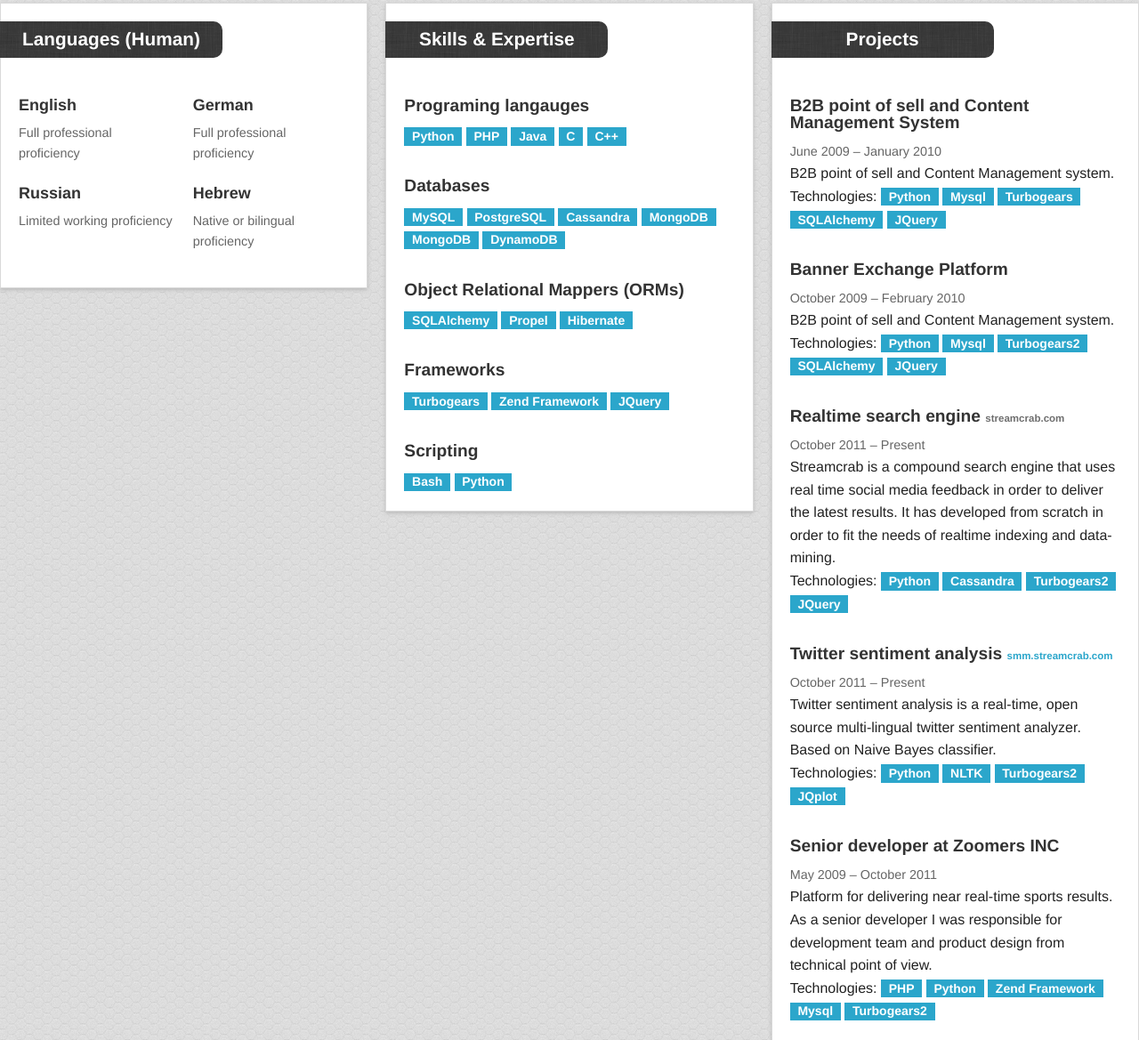
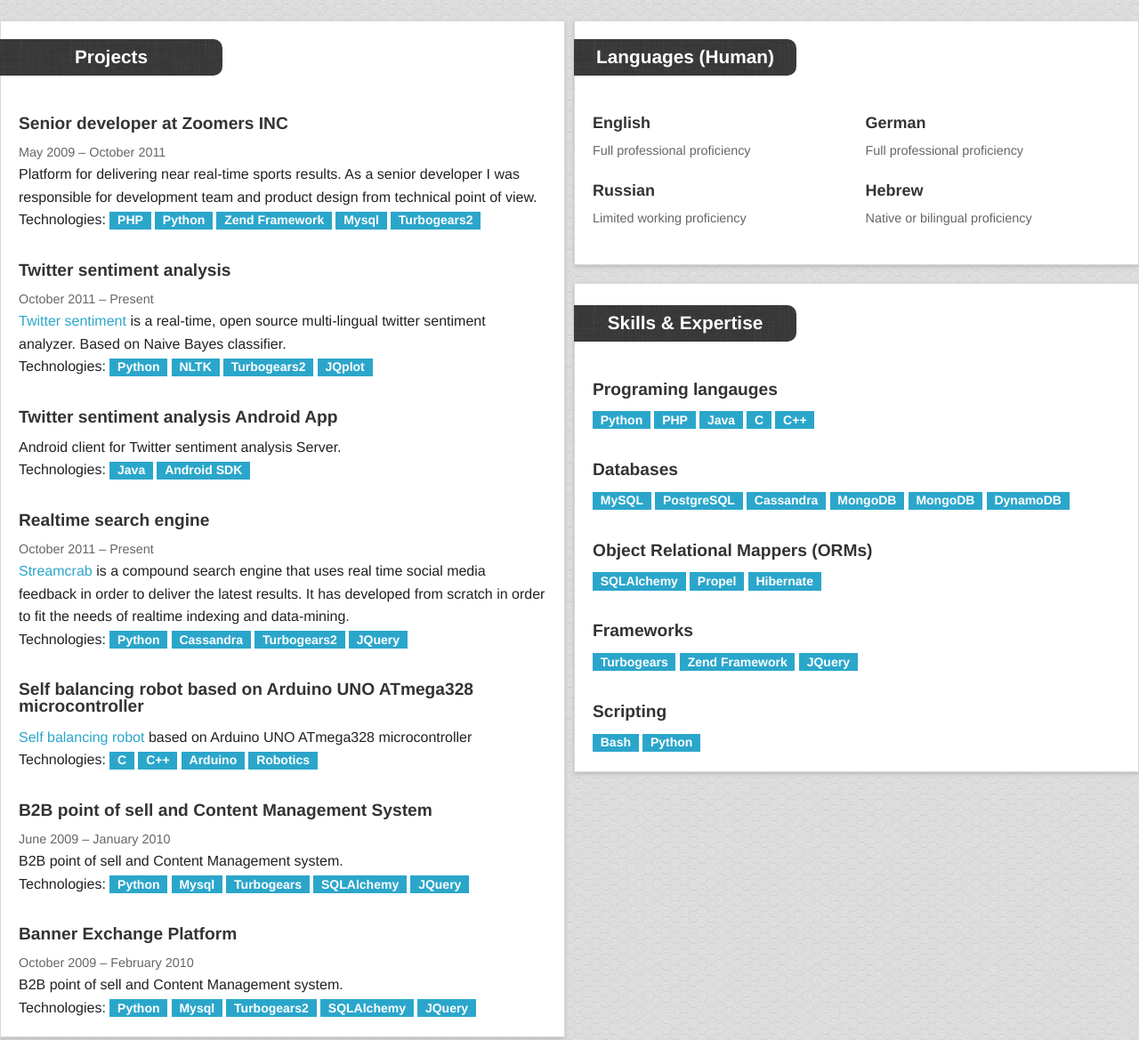
Before and after one commit to cyhex/cyhex.com, a plain HTML site: page index.html in a window 1280 px wide. Shown: the part 542-1711 px from the top of the page at 89% size. Drawn offline with Linux system fonts and the light colour scheme.

Commit message:
ready to go

```diff
--- a/css/style.css
+++ b/css/style.css
@@ -27,7 +27,7 @@
 .header{
 	overflow: hidden;
 	background-color: white;
-	margin-bottom: 20px;
+	margin-bottom: 40px;
 	border-bottom: 1px solid #ccc;
 }
 .header > div {
@@ -40,15 +40,18 @@
 
 .header > div > h3{
   margin-bottom: 0px;
+
 }
 
 .header > img{
   float: left;
   padding-top: 30px;
 }
-
+.headerRow {
+  margin-bottom: 5px;
+}
 .min300 {
-	min-width: 300px;
+  min-width: 300px;
 }
 
 .min100 {
@@ -70,13 +73,13 @@
   color: white;
   background-color: #ccc;
   background-image: url("../img/nav_bg.png");
-  max-width: 250px;
   text-align: center;
   font-size: 1.3em;
   margin-bottom: 40px;
   margin-left: -21px;
   -webkit-border-radius: 0px 10px 10px 0px;
    border-radius: 0px 10px 10px 0px;
+    max-width: 250px;
 
 }
 
@@ -99,6 +102,11 @@
 	-webkit-box-shadow:  2px 2px 2px 2px #666;
    box-shadow:  2px 2px 2px 2px #666;
 }
-.rowMargin > li{
-	margin: 0px;
+.rowMargin{
+	margin-right: 0px;
 }
+.rowMargin li{
+  padding-right: 0px;
+}
+
+.label a{color: white;}
--- a/index.html
+++ b/index.html
@@ -7,31 +7,31 @@
 <head>
 <meta charset="utf-8" />
 <meta name="viewport" content="width=device-width" />
-<title>Foundation 4</title>
+<title>cyhex.com | Timor Abduaieve Freelancer - Web Development</title>
 <link rel="stylesheet" href="css/foundation.min.css" />
 <link rel="stylesheet" href="css/style.css" />
 <script src="js/vendor/custom.modernizr.js"></script>
 
 </head>
 <body>
+  <a id="Home" ></a>
 	<div class="fixed">
 		<nav class="top-bar nav">
 			<ul class="title-area">
-				<!-- Title Area -->
 				<li class="name">
 					<h1>
-						<a href="#">cyhex.com </a>
+						<a href="#Home">cyhex.com </a>
 					</h1>
 				</li>
-				<li class="toggle-topbar menu-icon"><a href="#"><span>Menu</span></a></li>
+				<li class="toggle-topbar menu-icon"><a href="#Home"><span>Menu</span></a></li>
 			</ul>
 
 			<section class="top-bar-section">
 				<ul class="right">
-					<li><a href="">Background</a></li>
-					<li><a href=""> Skills & Expertise</a></li>
-					<li><a href="">Projects</a></li>
-					<li><a href="">Languages (Human)</a></li>
+					<li><a href="#Background">Background</a></li>
+					<li><a href="#Skills"> Skills & Expertise</a></li>
+					<li><a href="#Projects">Projects</a></li>
+					<li><a href="#Languages">Languages (Human)</a></li>
 				</ul>
 			</section>
 		</nav>
@@ -41,13 +41,20 @@
 		<img id="me" src="img/me.jpg">
 		<div class="min100">
 			<h3>Timor Abduaieve</h3>
-			<div class="small">Freelancer - Web Development</div>
-			<div class="small">Berlin, Germany</div>
+			<div class="small headerRow">Freelancer - Web Development</div>
+			<div class="small headerRow">Berlin, Germany</div>
+			<div id="contact" class="headerRow small">
+				<a class="email" href=""></a> |
+				<a href="http://de.linkedin.com/in/cyhextimor/">LinkedIn</a> |
+				<a href="http://github.com/cyhex">GitHub</a>
+			</div>
+
 		</div>
 
 
 	</div>
 
+  <a id="Background" ></a>
 	<ul class="large-block-grid-1 rowMargin">
 		<li class="min300">
 			<div class="panel box1 boxShadow">
@@ -56,136 +63,45 @@
 				<div class="small">January 2001 – Present (12 years 6 months)</div>
 				<div>Over 10 years of development experience. Proficient with
 					PHP, Python, multi-thread/process development, Natural Language
-					Processing, Web development, Caching and NoSQL systems..</div>
+					Processing, Web development, Caching and NoSQL systems.</div>
 
 			</div>
 		</li>
 	</ul>
-  <ul class="large-block-grid-3 rowMargin">
-
-    <li class="min300">
-      <div class="panel box1 boxShadow">
-        <h2>Languages (Human)</h2>
-				<div>
-				  <ul class="large-block-grid-2">
-				    <li><h5>English</h5><div class="small">Full professional proficiency</div></li>
-				    <li><h5>German</h5><div class="small">Full professional proficiency</div></li>
-				    <li><h5>Russian</h5><div class="small">Limited working proficiency</div></li>
-				    <li><h5>Hebrew</h5><div class="small">Native or bilingual proficiency</div></li>
-				  </ul>
-
-				</div>
-			</div>
-    </li>
 
 
-		<li class="min300">
+	<ul class="small-block-grid-1 large-block-grid-2 rowMargin">
+
+		<li class="min300"><a id="Projects"></a>
 			<div class="panel box1 boxShadow">
-				<h2>Skills & Expertise</h2>
+				<h2>Projects</h2>
 				<div>
-						<div class="row">
-						  <h3>Programing langauges</h3>
-							<span class="label">Python</span>
-							<span class="label">PHP</span> <span
-								class="label">Java</span> <span class="label">C</span> <span
-								class="label">C++</span>
-						</div>
 
 
 					<div class="row">
-						  <h3>Databases</h3>
-							<span class="label">MySQL</span>
-							<span class="label">PostgreSQL</span>
-							<span class="label">Cassandra</span>
-							<span class="label">MongoDB</span>
-							<span class="label">MongoDB</span>
-							<span class="label">DynamoDB</span>
-						</div>
-
-		        <div class="row">
-		          <h3>Object Relational Mappers (ORMs)</h3>
-		          <span class="label">SQLAlchemy</span>
-		          <span class="label">Propel</span>
-		          <span class="label">Hibernate</span>
-		        </div>
-
-		         <div class="row">
-              <h3>Frameworks</h3>
-              <span class="label">Turbogears</span>
-              <span class="label">Zend Framework</span>
-              <span class="label">JQuery</span>
-            </div>
-
-            <div class="row">
-              <h3>Scripting</h3>
-              <span class="label">Bash</span>
-              <span class="label">Python</span>
+						<h3>Senior developer at Zoomers INC</h3>
+						<div class="small">May 2009 – October 2011</div>
+						<div>
+							Platform for delivering near real-time sports results. As a
+							senior developer I was responsible for development team and
+							product design from technical point of view.
+							<div>
+								Technologies: <span class="label">PHP</span> <span class="label">Python</span>
+								<span class="label">Zend Framework</span> <span class="label">Mysql</span>
+								<span class="label">Turbogears2</span>
 							</div>
 
 
 						</div>
 					</div>
-		</li>
-
-
-		<li class="min300">
-			<div class="panel box1 boxShadow">
-			<h2>Projects</h2>
-			<div>
-				<div class="row">
-					<h3>B2B point of sell and Content Management System</h3>
-					<div class="small">June 2009 – January 2010</div>
-					<div>
-						  B2B point of sell and Content Management system.
-							  <div>
-							  Technologies:
-								<span class="label">Python</span> <span class="label">Mysql</span>
-								<span class="label">Turbogears</span> <span class="label">SQLAlchemy</span>  <span class="label">JQuery</span>
-							</div>
-					</div>
-				</div>
-
 
 					<div class="row">
-          <h3>Banner Exchange Platform</h3>
-          <div class="small">October 2009 – February 2010</div>
-          <div>
-              B2B point of sell and Content Management system.
-              <div>
-	              Technologies:
-	              <span class="label">Python</span> <span class="label">Mysql</span>
-	              <span class="label">Turbogears2</span> <span class="label">SQLAlchemy</span> <span class="label">JQuery</span>
-              </div>
-
-          </div>
-        </div>
-
-       <div class="row">
-          <h3>Realtime search engine <small>streamcrab.com</small> </h3>
+						<h3>Twitter sentiment analysis</h3>
 						<div class="small">October 2011 – Present</div>
 						<div>
-						Streamcrab is a compound search engine that uses real time social
-						media feedback in order to deliver the latest results. It has
-						developed from scratch in order to fit the needs of realtime
-						indexing and data-mining.
-						<div>
-							Technologies: <span class="label">Python</span>
-							<span class="label">Cassandra</span> <span class="label">Turbogears2</span>
-							<span class="label">JQuery</span>
-						</div>
-					</div>
-				</div>
-
-				<div class="row">
-					<h3>
-						Twitter sentiment analysis <small><a
-							href="http://smm.streamcrab.com">smm.streamcrab.com</a></small>
-					</h3>
-					<div class="small">October 2011 – Present</div>
-					<div>
-						Twitter sentiment analysis is a real-time, open source
-						multi-lingual twitter sentiment analyzer. Based on Naive Bayes
-						classifier.
+							<a href="http://smm.streamcrab.com">Twitter sentiment</a> is a
+							real-time, open source multi-lingual twitter sentiment analyzer.
+							Based on Naive Bayes classifier.
 							<div>
 								Technologies: <span class="label">Python</span> <span
 									class="label">NLTK</span> <span class="label">Turbogears2</span>
@@ -198,46 +114,142 @@
 					</div>
 
           <div class="row">
-          <h3>
-            Senior developer at Zoomers INC
-          </h3>
-          <div class="small">May 2009 – October 2011</div>
+            <h3>Twitter sentiment analysis Android App</h3>
             <div>
-						Platform for delivering near real-time sports results. As a senior
-						developer I was responsible for development team and product
-						design from technical point of view.
+             Android client for Twitter sentiment analysis Server.
               <div>
-							Technologies: <span class="label">PHP</span>
-							 <span class="label">Python</span>
-							 <span class="label">Zend Framework</span>
-							 <span class="label">Mysql</span> <span class="label">Turbogears2</span>
+                Technologies: <span class="label">Java</span> <span class="label">Android SDK</span>
               </div>
 
 
             </div>
           </div>
 
+					<div class="row">
+						<h3>Realtime search engine</h3>
+						<div class="small">October 2011 – Present</div>
+						<div>
+							<a href="http://www.streamcrab.com">Streamcrab</a> is a compound
+							search engine that uses real time social media feedback in order
+							to deliver the latest results. It has developed from scratch in
+							order to fit the needs of realtime indexing and data-mining.
+							<div>
+								Technologies: <span class="label">Python</span> <span
+									class="label">Cassandra</span> <span class="label">Turbogears2</span>
+								<span class="label">JQuery</span>
 							</div>
 						</div>
-		</li>
+					</div>
 
+
+          <div class="row">
+            <h3>Self balancing robot based on Arduino UNO ATmega328 microcontroller</h3>
+            <div>
+              <a href="https://github.com/cyhex/bRobot">Self balancing robot</a> based on Arduino UNO ATmega328 microcontroller
+              <div>
+                Technologies: <span class="label">C</span> <span
+                  class="label">C++</span> <span class="label">Arduino</span>
+                <span class="label">Robotics</span>
+              </div>
+            </div>
+          </div>
+
+
+					<div class="row">
+						<h3>B2B point of sell and Content Management System</h3>
+						<div class="small">June 2009 – January 2010</div>
+						<div>
+							B2B point of sell and Content Management system.
+							<div>
+								Technologies: <span class="label">Python</span> <span
+									class="label">Mysql</span> <span class="label">Turbogears</span>
+								<span class="label">SQLAlchemy</span> <span class="label">JQuery</span>
+							</div>
+						</div>
+					</div>
+
+
+					<div class="row">
+						<h3>Banner Exchange Platform</h3>
+						<div class="small">October 2009 – February 2010</div>
+						<div>
+							B2B point of sell and Content Management system.
+							<div>
+								Technologies: <span class="label">Python</span> <span
+									class="label">Mysql</span> <span class="label">Turbogears2</span>
+								<span class="label">SQLAlchemy</span> <span class="label">JQuery</span>
+							</div>
+
+						</div>
+					</div>
+
+				</div>
+			</div></li>
+		<li class="min300"><a id="Languages"></a>
+			<div class="panel box1 boxShadow">
+
+				<h2>Languages (Human)</h2>
+				<div>
+					<ul class="large-block-grid-2">
+						<li><h5>English</h5>
+							<div class="small">Full professional proficiency</div></li>
+						<li><h5>German</h5>
+							<div class="small">Full professional proficiency</div></li>
+						<li><h5>Russian</h5>
+							<div class="small">Limited working proficiency</div></li>
+						<li><h5>Hebrew</h5>
+							<div class="small">Native or bilingual proficiency</div></li>
+					</ul>
+
+				</div>
+			</div>
+
+
+			<div class="panel box1 boxShadow">
+				<a id="Skills"></a>
+				<h2>Skills & Expertise</h2>
+
+				<div>
+					<div class="row">
+						<h3>Programing langauges</h3>
+						<span class="label">Python</span> <span class="label">PHP</span> <span
+							class="label">Java</span> <span class="label">C</span> <span
+							class="label">C++</span>
+					</div>
+
+
+					<div class="row">
+						<h3>Databases</h3>
+						<span class="label">MySQL</span> <span class="label">PostgreSQL</span>
+						<span class="label">Cassandra</span> <span class="label">MongoDB</span>
+						<span class="label">MongoDB</span> <span class="label">DynamoDB</span>
+					</div>
+
+					<div class="row">
+						<h3>Object Relational Mappers (ORMs)</h3>
+						<span class="label">SQLAlchemy</span> <span class="label">Propel</span>
+						<span class="label">Hibernate</span>
+					</div>
+
+					<div class="row">
+						<h3>Frameworks</h3>
+						<span class="label">Turbogears</span> <span class="label">Zend
+							Framework</span> <span class="label">JQuery</span>
+					</div>
+
+					<div class="row">
+						<h3>Scripting</h3>
+						<span class="label">Bash</span> <span class="label">Python</span>
+					</div>
+
+
+				</div>
+			</div></li>
 
 	</ul>
 
-
-
-
-
-	<script>
-		document.write('<script src='
-				+ ('__proto__' in {} ? 'js/vendor/zepto' : 'js/vendor/jquery')
-				+ '.js><\/script>')
-	</script>
-
+	<script src="js/vendor/jquery.js"></script>
 <script src="js/foundation.min.js"></script>
-
-	<script>
-		$(document).foundation();
-	</script>
+<script src="js/main.js"></script>
 </body>
 </html>
--- /dev/null
+++ b/js/main.js
@@ -0,0 +1,53 @@
+$(document).ready(function() {
+					$(document).foundation();
+					var _mye = atob(
+							'LXQtaS1tLW8tci1ALWMteS1oLWUteC0uLWMtby1tLQ==')
+							.replace(/-/g, '');
+					$(".email").attr('href', 'mailto:' + _mye).html(_mye);
+					var tags = {
+						'python' : 'http://python.org',
+						'php' : 'http://php.net',
+						'c' : 'http://en.wikipedia.org/wiki/C_%28programming_language%29',
+						'c++' : 'http://en.wikipedia.org/wiki/C%2B%2B',
+						'java' : 'https://en.wikipedia.org/wiki/Java_%28programming_language%29',
+						'mysql' : 'http://www.mysql.com',
+						'postgresql' : 'http://www.postgresql.org',
+						'cassandra' : 'http://cassandra.apache.org/',
+						'mongodb' : 'http://www.mongodb.org/',
+						'dynamodb' : 'http://aws.amazon.com/dynamodb/',
+						'sqlalchemy' : 'http://www.sqlalchemy.org/',
+						'propel' : 'http://propelorm.org/',
+						'hibernate' : 'http://www.hibernate.org/',
+						'turbogears' : 'http://turbogears.org/',
+						'turbogears2' : 'http://turbogears.org/',
+						'zend framework' : 'http://framework.zend.com/',
+						'jquery' : 'http://jquery.com/',
+						'jqplot' : 'http://jqplot.com/',
+						'bash' : 'https://en.wikipedia.org/wiki/Bash_%28Unix_shell%29',
+						'nltk' : 'http://nltk.org',
+
+					}
+
+					var tagTemplate = "<a target='_blank' href='link'>name<a>";
+
+					$('.label').each(
+							function(i, e) {
+								var tag = $(e).html().toLowerCase();
+								var tagName = $(e).html();
+								if (tags[tag]) {
+									var tagA = tagTemplate;
+									tagA = tagA.replace('link', tags[tag]);
+									tagA = tagA.replace('name', tagName);
+									$(e).html(tagA)
+								} else {
+									var tagA = tagTemplate;
+									tagA = tagA.replace('link',
+											'http://www.google.com/search?q='
+													+ tagName);
+									tagA = tagA.replace('name', tagName);
+									$(e).html(tagA)
+								}
+
+							});
+
+				});
```
Also changed, not shown: x.html (added, +76 -0 lines). Lines whose indentation alone changed are shown as unchanged.
